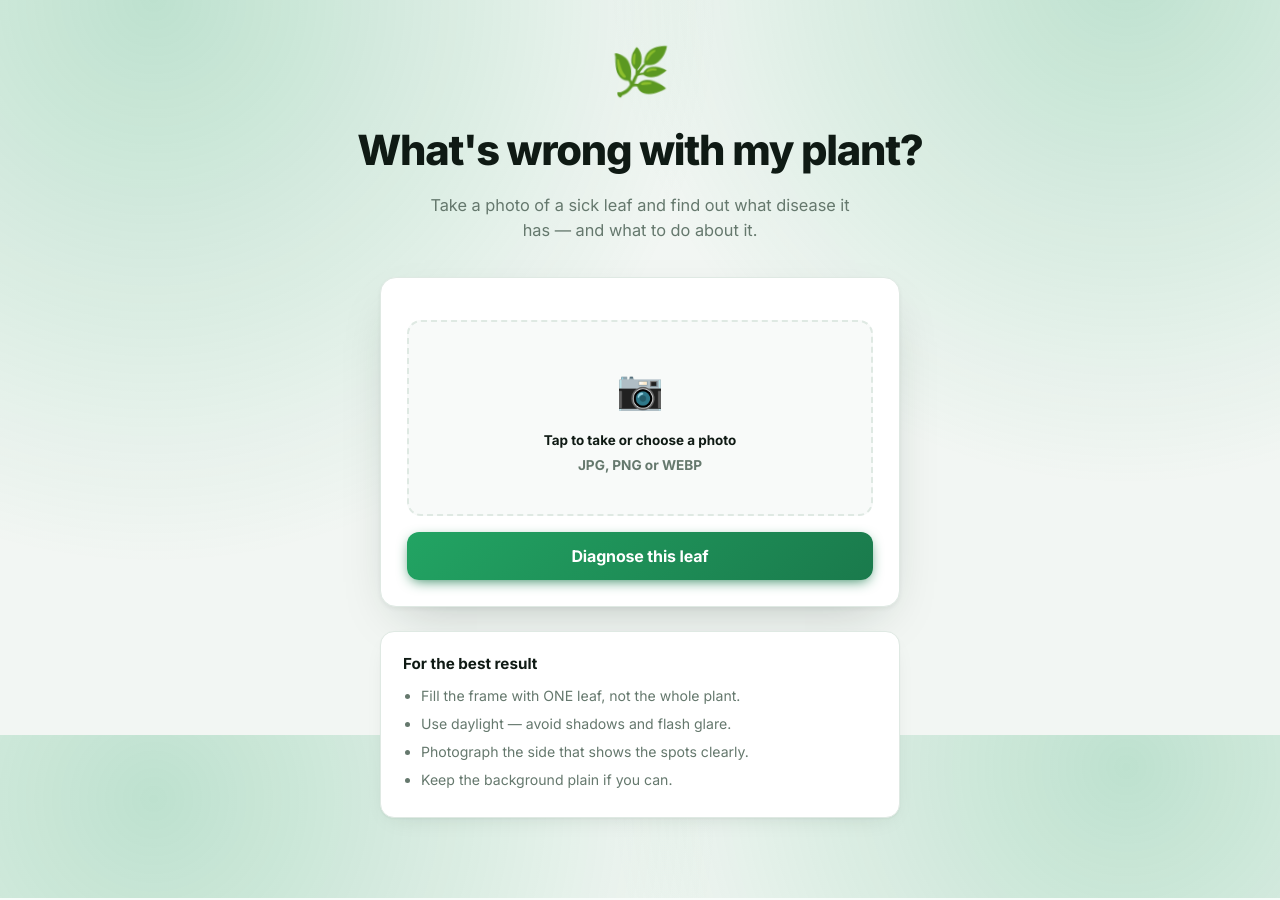
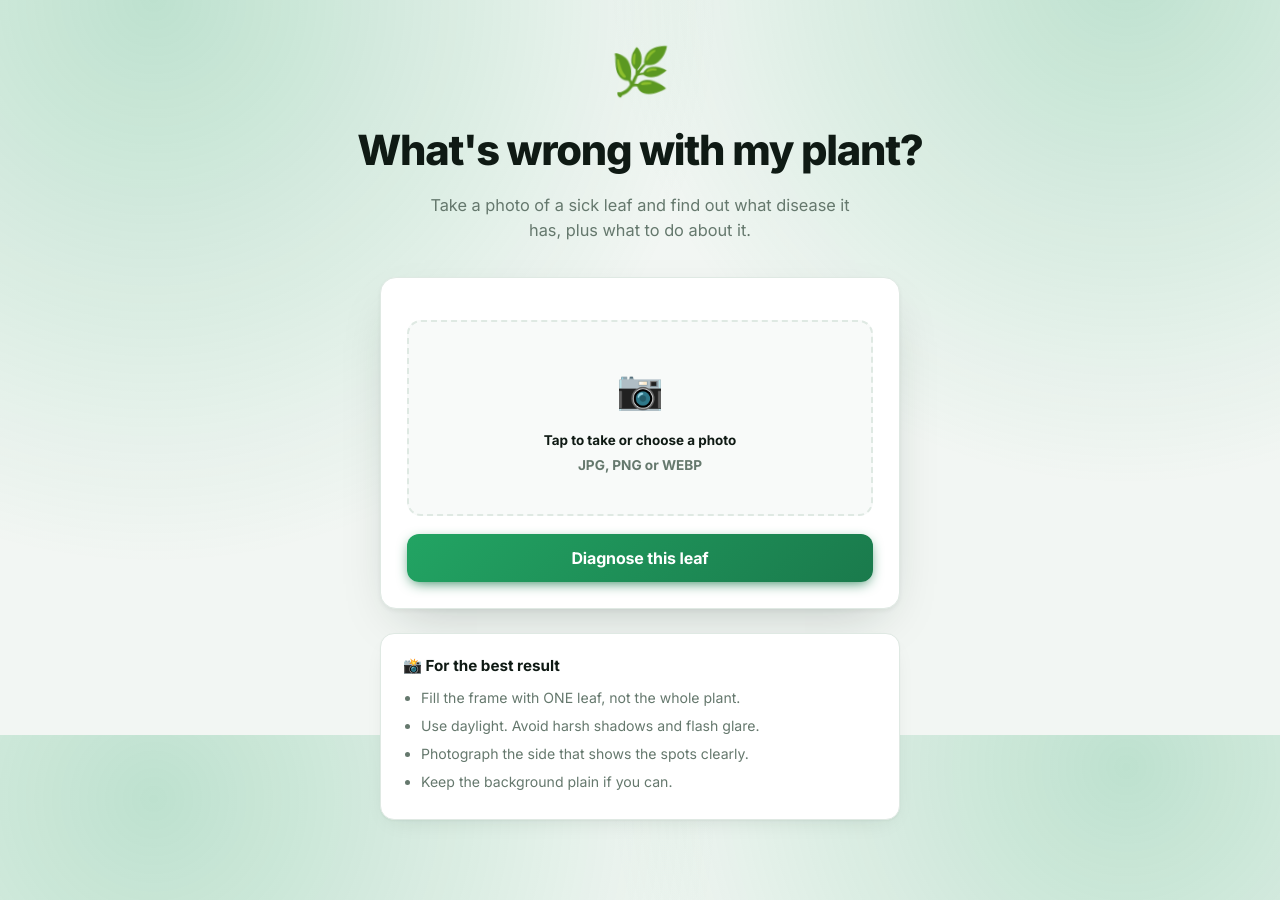
Before and after one commit to GluteusMaximus-hco/tanim-doctor, a Flask app: page / in a window 1280 px wide. Shown: the part 65-965 px from the top of the page. Run offline with Flask 3, Linux system fonts and the light colour scheme.

Commit message:
Update pages for new styles

```diff
--- a/templates/index.html
+++ b/templates/index.html
@@ -3,27 +3,27 @@
 <div class="hero">
   <div class="leaf">🌿</div>
   <h1>What's wrong with my plant?</h1>
-  <p>Take a photo of a sick leaf and find out what disease it has — and what to do about it.</p>
+  <p>Take a photo of a sick leaf and find out what disease it has, plus what to do about it.</p>
 </div>
 
 <div class="upload">
   <form method="post" action="{{ url_for('diagnose') }}" enctype="multipart/form-data" id="f">
     <label class="drop" for="img">
-      <div class="ic">📷</div>
+      <span class="ic">📷</span>
       <div class="t">Tap to take or choose a photo</div>
       <div class="s">JPG, PNG or WEBP</div>
     </label>
     <input type="file" name="image" id="img" accept="image/*" capture="environment">
     <img id="preview" alt="">
-    <div style="margin-top:16px"><button class="btn full" type="submit">Diagnose this leaf</button></div>
+    <div style="margin-top:18px"><button class="btn full" type="submit">Diagnose this leaf</button></div>
   </form>
 </div>
 
 <div class="tips">
-  <h3>For the best result</h3>
+  <h3>📸 For the best result</h3>
   <ul>
     <li>Fill the frame with ONE leaf, not the whole plant.</li>
-    <li>Use daylight — avoid shadows and flash glare.</li>
+    <li>Use daylight. Avoid harsh shadows and flash glare.</li>
     <li>Photograph the side that shows the spots clearly.</li>
     <li>Keep the background plain if you can.</li>
   </ul>
--- a/templates/result.html
+++ b/templates/result.html
@@ -12,7 +12,7 @@
     </div>
     <div class="conf-note">
       {% if r.confidence >= 85 %}The model is quite sure about this one.
-      {% elif r.confidence >= 60 %}Fairly confident — worth double-checking.
+      {% elif r.confidence >= 60 %}Fairly confident, worth double-checking.
       {% else %}Not very sure. Try a clearer, closer photo of the leaf.{% endif %}
     </div>
     <div class="about">{{ r.about }}</div>
@@ -33,7 +33,7 @@
 <div class="block">
   <h2>Other possibilities</h2>
   {% for o in r.others %}
-  <div class="alt"><span>{{ o.plant }} — {{ o.disease }}</span><span class="c">{{ o.confidence }}%</span></div>
+  <div class="alt"><span>{{ o.plant }} · {{ o.disease }}</span><span class="c">{{ o.confidence }}%</span></div>
   {% endfor %}
 </div>
 {% endif %}
```
